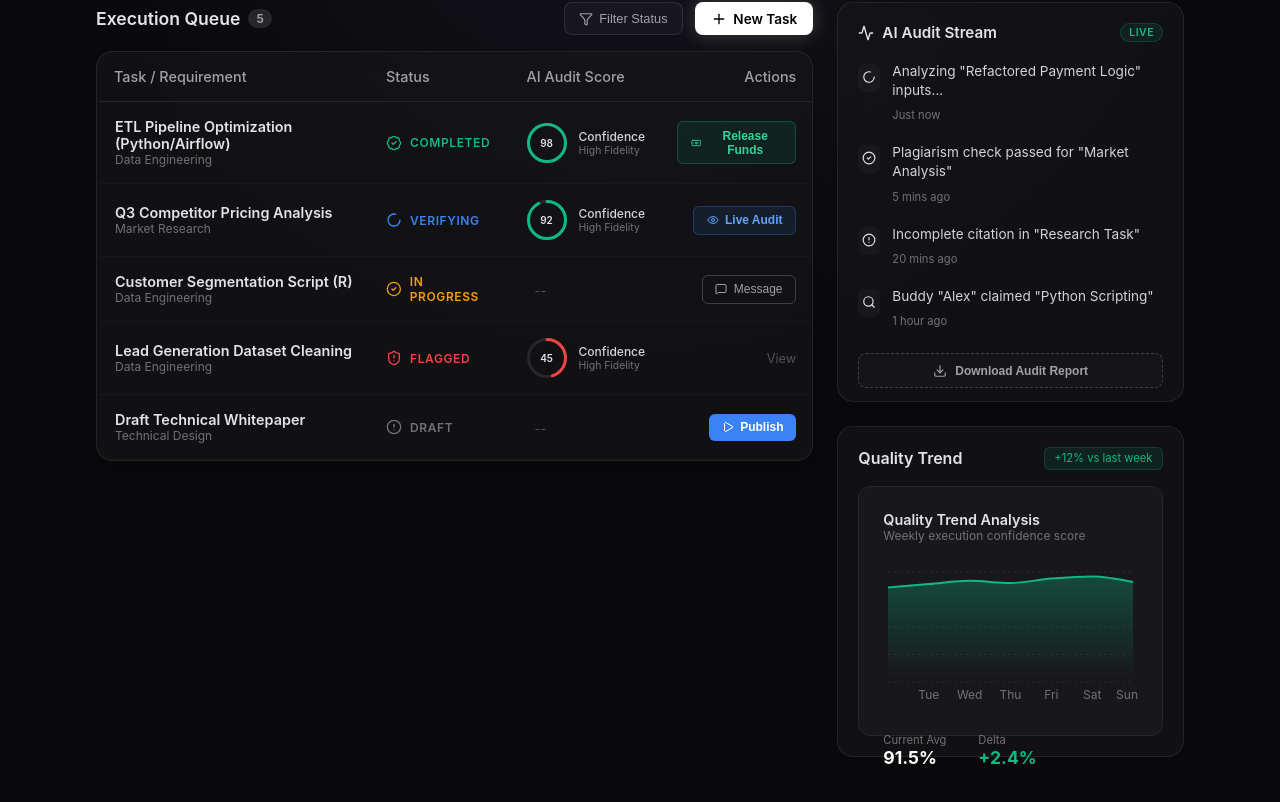
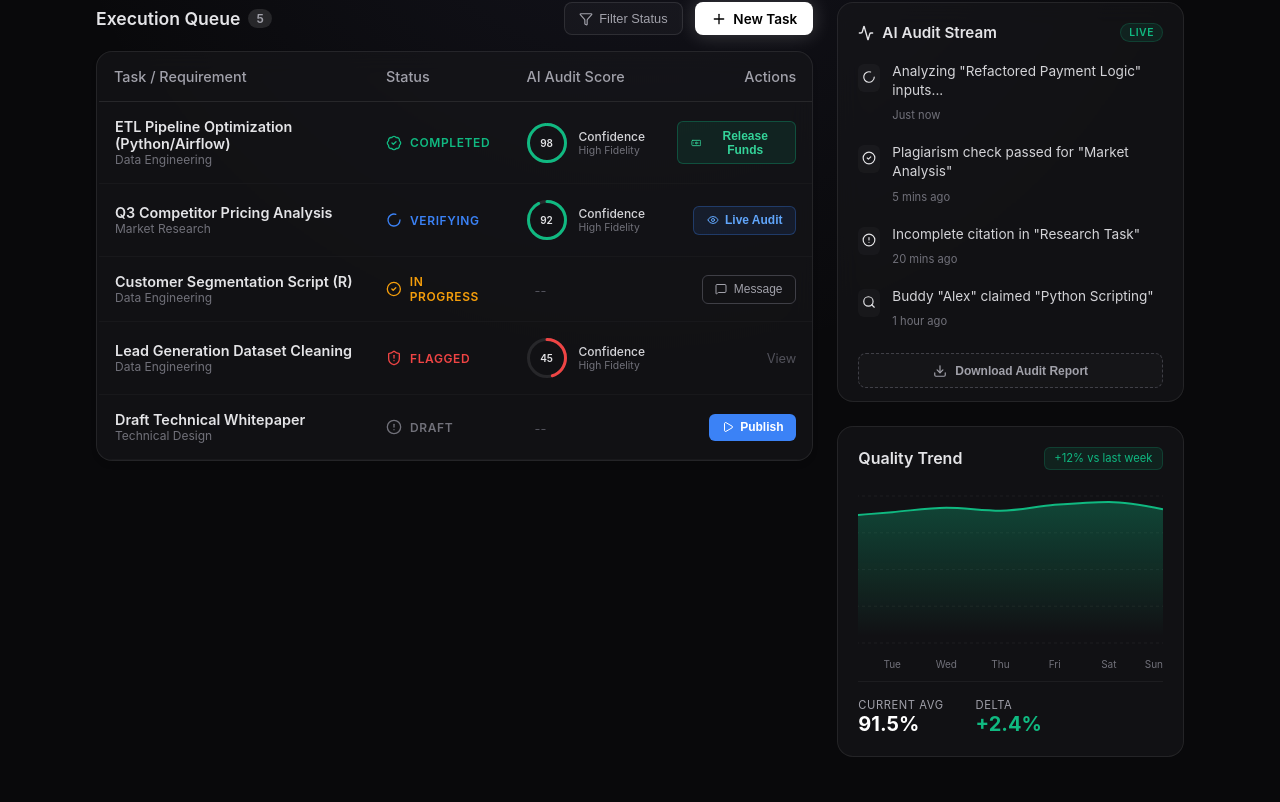
Before and after one commit to sambhavi12/data-etl-project, a Next.js app in the folder direct/: page /dashboard in a window 1280 px wide. Shown: the part 348-1150 px from the top of the page. Built offline with nearby package versions, Linux system fonts and the light colour scheme.

Commit message:
fix(dashboard): enable search filtering and refine quality chart UI

```diff
--- a/direct/src/app/dashboard/page.tsx
+++ b/direct/src/app/dashboard/page.tsx
@@ -24,6 +24,7 @@ function DashboardContent() {
     const searchParams = useSearchParams();
     const submitted = searchParams.get('submitted') === 'true';
     const [filterStatus, setFilterStatus] = useState<'all' | 'verifying'>('all');
+    const [searchQuery, setSearchQuery] = useState('');
 
     let displayTasks = [...mockTasks];
     let highlightId = null;
@@ -38,13 +39,20 @@ function DashboardContent() {
             confidenceScore: 0,
             createdAt: new Date(),
         };
-        // @ts-ignore - mockTasks might be typed strictly, we cast to any if needed or ensure types match
+        // @ts-ignore
         displayTasks = [newTask, ...mockTasks];
         highlightId = newTask.id;
     }
 
     if (filterStatus === 'verifying') {
         displayTasks = displayTasks.filter(t => t.status === 'verifying');
+    }
+
+    if (searchQuery) {
+        displayTasks = displayTasks.filter(t =>
+            t.title.toLowerCase().includes(searchQuery.toLowerCase()) ||
+            t.category.toLowerCase().includes(searchQuery.toLowerCase())
+        );
     }
 
     return (
@@ -103,6 +111,8 @@ function DashboardContent() {
                             <input
                                 type="text"
                                 placeholder="Search tasks..."
+                                value={searchQuery}
+                                onChange={(e) => setSearchQuery(e.target.value)}
                                 style={{
                                     background: 'transparent', border: 'none', outline: 'none',
                                     color: '#ddd', fontSize: '0.85rem', width: '100%'
--- a/direct/src/components/dashboard/quality-chart.tsx
+++ b/direct/src/components/dashboard/quality-chart.tsx
@@ -6,44 +6,43 @@ import { AreaChart, Area, XAxis, YAxis, CartesianGrid, Tooltip, ResponsiveContai
 export default function QualityChart({ stats }: { stats: DashboardStats }) {
     return (
         <div style={{
-            background: '#18181b',
-            border: '1px solid #27272a',
-            borderRadius: '12px',
-            padding: '1.5rem',
+            width: '100%',
             height: '100%',
             display: 'flex',
             flexDirection: 'column'
         }}>
-            <div style={{ marginBottom: '1.5rem' }}>
-                <h3 style={{ fontSize: '0.9rem', fontWeight: 600, color: '#e4e4e7' }}>Quality Trend Analysis</h3>
-                <p style={{ fontSize: '0.75rem', color: '#71717a' }}>Weekly execution confidence score</p>
-            </div>
-
-            <div style={{ flex: 1, minHeight: '150px' }}>
+            <div style={{ flex: 1, minHeight: '0' }}>
                 <ResponsiveContainer width="100%" height="100%">
-                    <AreaChart data={stats.weeklyTrend}>
+                    <AreaChart data={stats.weeklyTrend} margin={{ top: 10, right: 0, left: -20, bottom: 0 }}>
                         <defs>
                             <linearGradient id="scoreGradient" x1="0" y1="0" x2="0" y2="1">
                                 <stop offset="5%" stopColor="#10b981" stopOpacity={0.3} />
                                 <stop offset="95%" stopColor="#10b981" stopOpacity={0} />
                             </linearGradient>
                         </defs>
-                        <CartesianGrid strokeDasharray="3 3" stroke="#27272a" vertical={false} />
+                        <CartesianGrid strokeDasharray="3 3" stroke="rgba(255,255,255,0.05)" vertical={false} />
                         <XAxis
                             dataKey="day"
                             stroke="#71717a"
-                            fontSize={12}
+                            fontSize={10}
                             tickLine={false}
                             axisLine={false}
+                            dy={10}
                         />
                         <YAxis
                             hide={true}
                             domain={[0, 100]}
                         />
                         <Tooltip
-                            contentStyle={{ background: '#18181b', border: '1px solid #27272a', borderRadius: '8px' }}
+                            contentStyle={{
+                                background: 'rgba(24, 24, 27, 0.9)',
+                                border: '1px solid rgba(255,255,255,0.1)',
+                                borderRadius: '8px',
+                                boxShadow: '0 4px 6px -1px rgba(0, 0, 0, 0.1)',
+                                fontSize: '0.75rem'
+                            }}
                             itemStyle={{ color: '#e4e4e7' }}
-                            cursor={{ stroke: '#3f3f46', strokeWidth: 1 }}
+                            cursor={{ stroke: 'rgba(255,255,255,0.1)', strokeWidth: 1 }}
                         />
                         <Area
                             type="monotone"
@@ -57,14 +56,14 @@ export default function QualityChart({ stats }: { stats: DashboardStats }) {
                 </ResponsiveContainer>
             </div>
 
-            <div style={{ marginTop: '1rem', display: 'flex', gap: '2rem' }}>
+            <div style={{ marginTop: '0.5rem', display: 'flex', gap: '2rem', paddingTop: '1rem', borderTop: '1px solid rgba(255,255,255,0.05)' }}>
                 <div>
-                    <p style={{ fontSize: '0.7rem', color: '#71717a' }}>Current Avg</p>
-                    <p style={{ fontSize: '1.1rem', fontWeight: 700, color: '#fff' }}>{stats.averageQualityScore}%</p>
+                    <p style={{ fontSize: '0.7rem', color: '#a1a1aa', textTransform: 'uppercase', letterSpacing: '0.05em' }}>Current Avg</p>
+                    <p style={{ fontSize: '1.25rem', fontWeight: 700, color: '#fff' }}>{stats.averageQualityScore}%</p>
                 </div>
                 <div>
-                    <p style={{ fontSize: '0.7rem', color: '#71717a' }}>Delta</p>
-                    <p style={{ fontSize: '1.1rem', fontWeight: 700, color: '#10b981' }}>+2.4%</p>
+                    <p style={{ fontSize: '0.7rem', color: '#a1a1aa', textTransform: 'uppercase', letterSpacing: '0.05em' }}>Delta</p>
+                    <p style={{ fontSize: '1.25rem', fontWeight: 700, color: '#10b981' }}>+2.4%</p>
                 </div>
             </div>
         </div>
```
